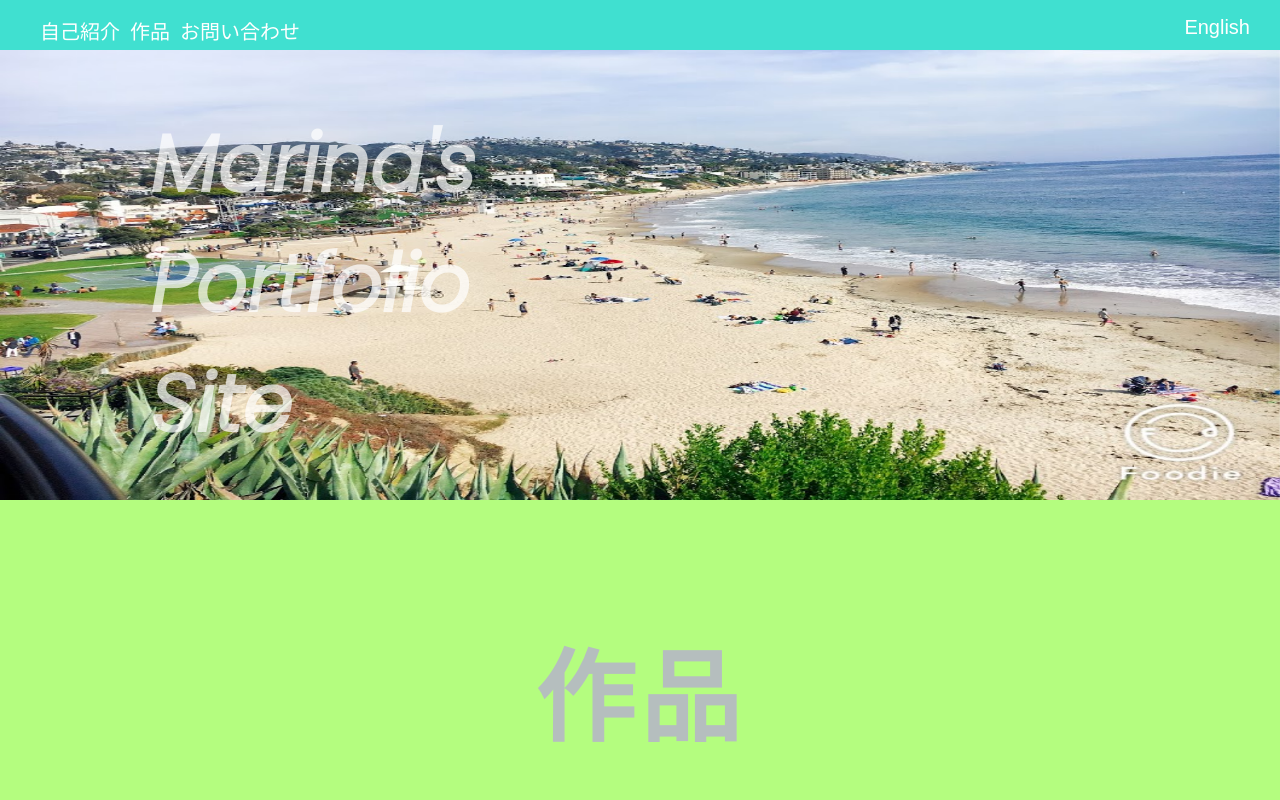
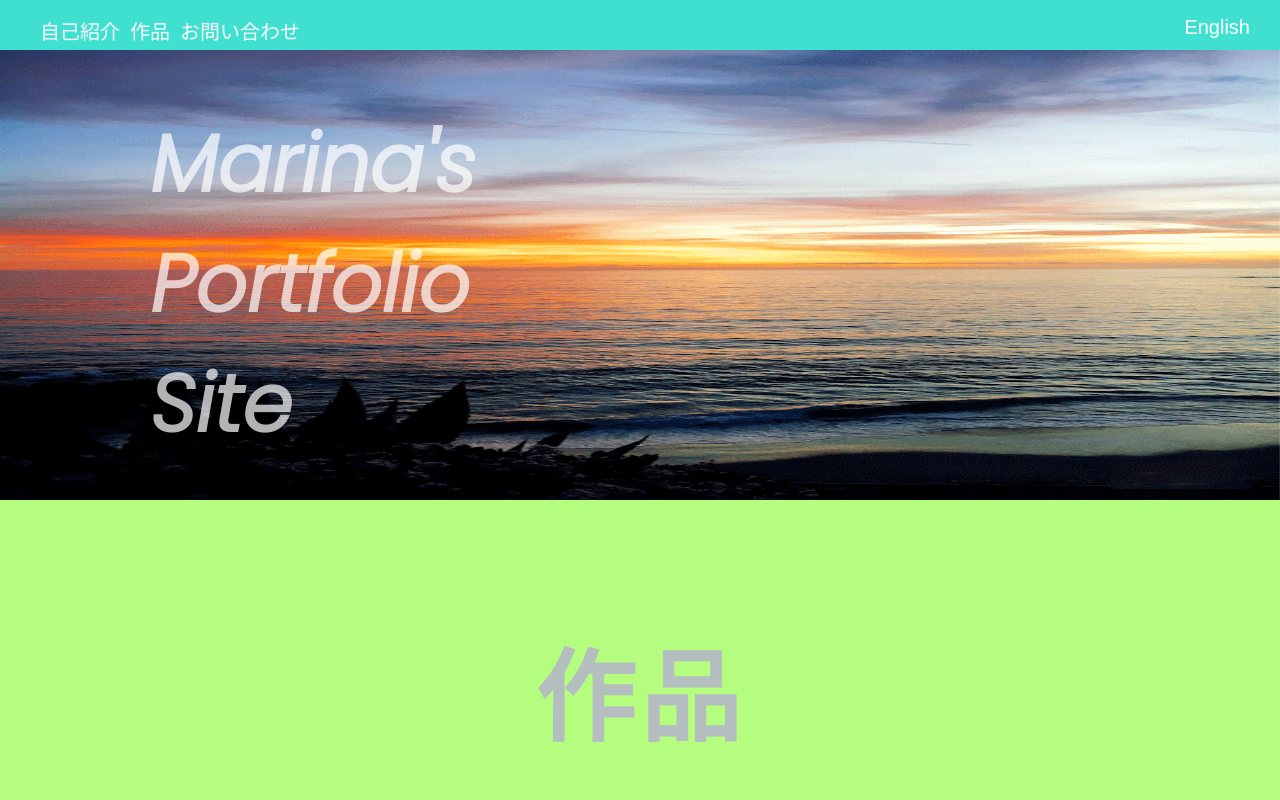
Before and after one commit to Marina0514/portfolio-site, a plain HTML site: page index.html in a window 1280 px wide. Shown: the top 800 px of the page. Drawn offline with nearby package versions, Linux system fonts and the light colour scheme.

Commit message:
Update index.html

```diff
--- a/index.html
+++ b/index.html
@@ -28,7 +28,7 @@
         <ul class="slide">
 
           <li><img width="100%" height="500px" src="img_1551.jpg"></li>
-          <li><img width="100%" height="500px" src="https://raw.githubusercontent.com/Marina0514/portfolio-site/master/beach.JPG"></li>
+          <li><img width="100%" height="500px" src="https://github.com/Marina0514/portfolio-site/blob/master/beach.gif?raw=true"></li>
           <li><img width="100%" height="500px" src="IMG_1700.JPG"></li>
         </ul>
          <div class="hello"><h1>Marina's Portfolio Site</h1>
```
